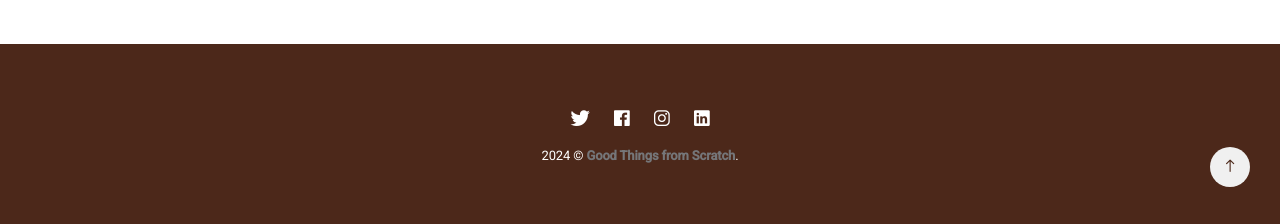
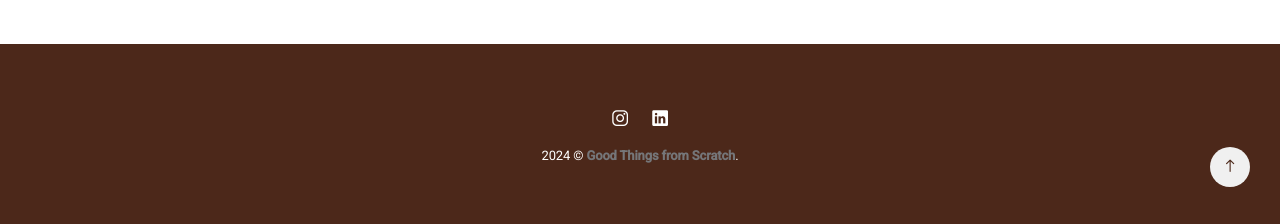
Before and after one commit to Stillpoint-Software/GoodThingsFromScratch, a Jekyll site: the page built from index.html, in a window 1280 px wide and 900 px high, scrolled down 2069 px. Shown: the part 673-897 px from the top of the window. Built offline with Jekyll 4.4.1, drawn with Linux system fonts in a browser that asks for light colours; nearby versions of some CDN libraries; the list of posts is cut into pages by our own code.

Commit message:
Update _config.yml

```diff
--- a/_config.yml
+++ b/_config.yml
@@ -17,10 +17,11 @@ author:
 
 # Example of adding a new link to the section author - {icon: "ion-logo-github", link: "https://github.com"}
 author-social:
-  - { icon: "ion-logo-twitter", link: "https://twitter.com" }
-  - { icon: "ion-logo-facebook", link: "https://facebook.com" }
   - { icon: "ion-logo-instagram", link: "https://instagram.com" }
   - { icon: "ion-logo-linkedin", link: "https://linkedin.com" }
+  #- { icon: "ion-logo-twitter", link: "https://twitter.com" }
+  #- { icon: "ion-logo-facebook", link: "https://facebook.com" }
+  #- { icon: "ion-logo-pintrest", link: "https://pintrest.com" }
 
 #-------------------------------
 # Hero Settings
@@ -34,10 +35,11 @@ hero:
 # Example of adding a new link to the footer - {icon: "ion-logo-github", link: "https://github.com"}
 # Other icons can be found at https://ionicons.com/v4/
 social:
-  - { icon: "ion-logo-twitter", link: "https://twitter.com" }
-  - { icon: "ion-logo-facebook", link: "https://facebook.com" }
   - { icon: "ion-logo-instagram", link: "https://instagram.com" }
   - { icon: "ion-logo-linkedin", link: "https://linkedin.com" }
+  #- { icon: "ion-logo-twitter", link: "https://twitter.com" }
+  #- { icon: "ion-logo-facebook", link: "https://facebook.com" }
+  #- { icon: "ion-logo-pintrest", link: "https://pintrest.com" }
 
 #-------------------------------
 # Comment Section (Disqus)
```
